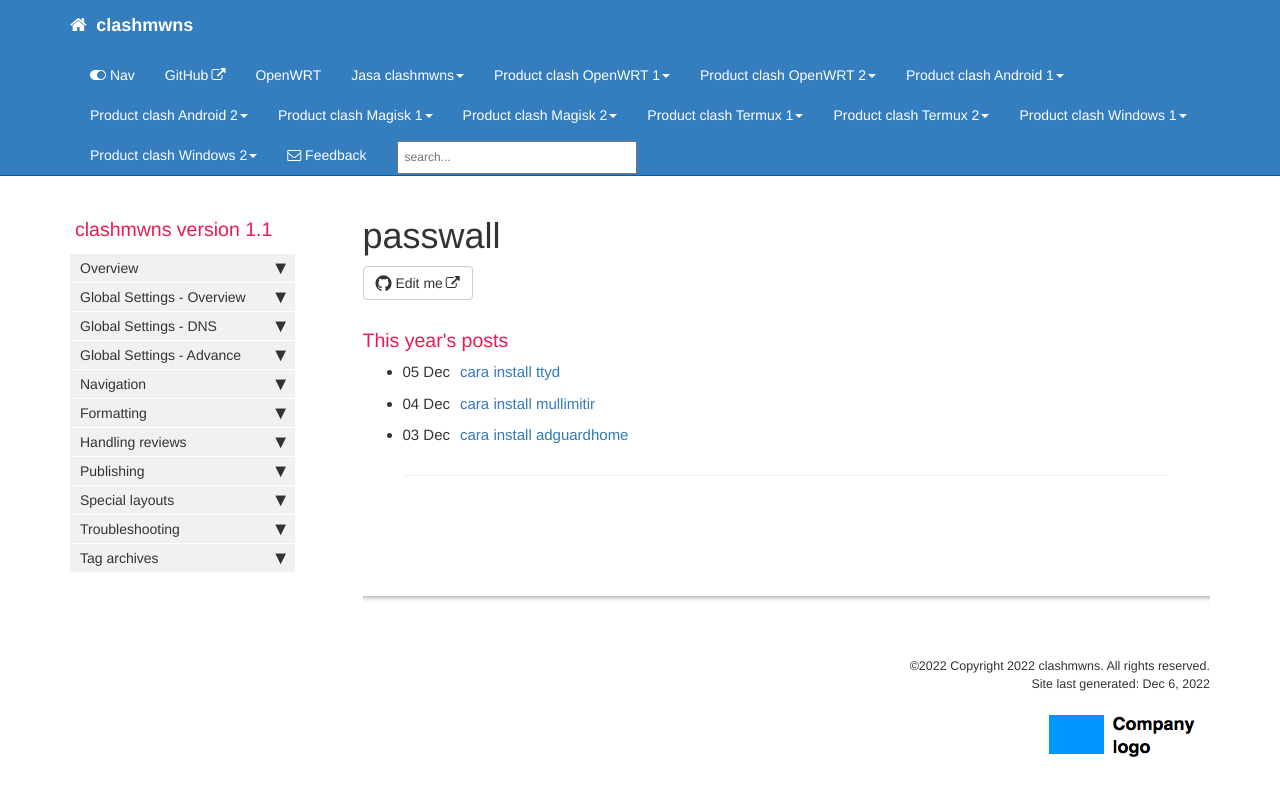
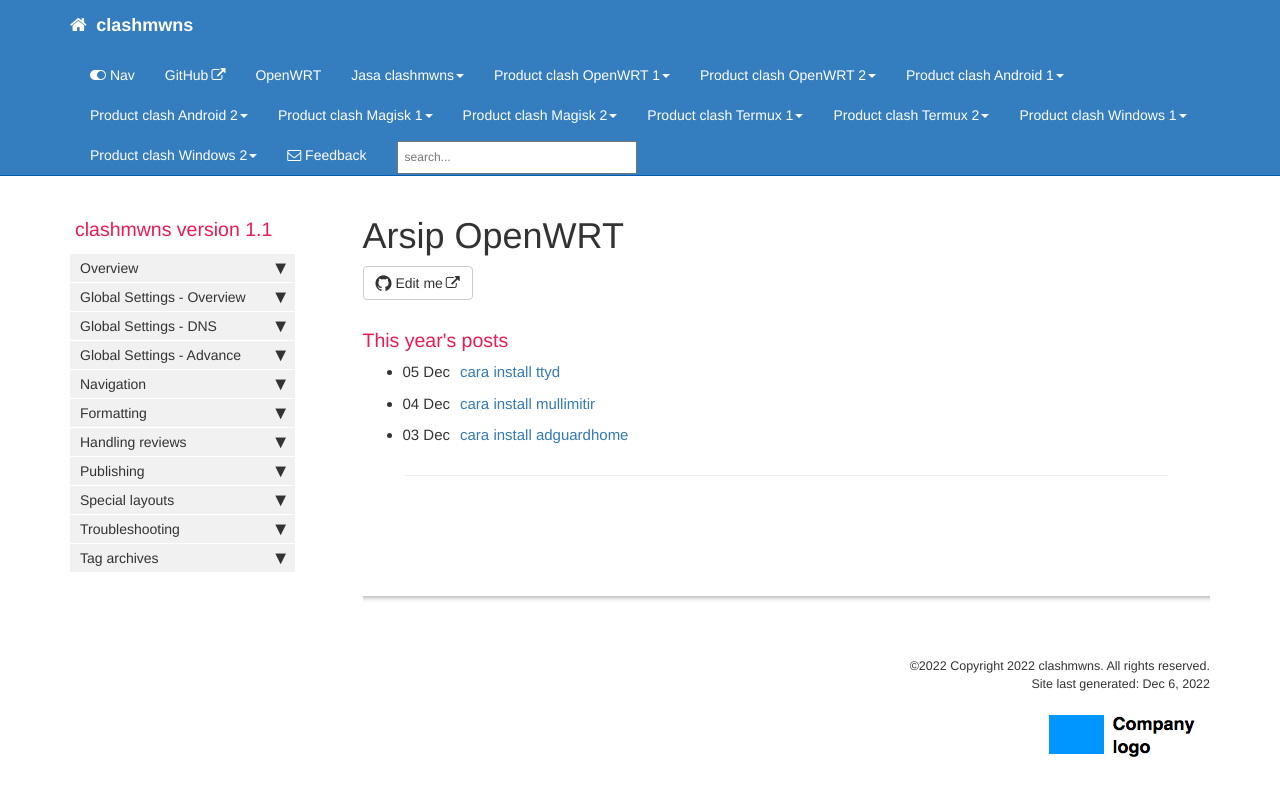
Before and after one commit to mwnsofficial/clashmwns, a Jekyll site: the page built from pages/openwrt/openwrt_archive.html, in a window 1280 px wide. Shown: the top 796 px of the page. Built offline with Jekyll 4.4.1, drawn with Linux system fonts in a browser that asks for light colours; comment, search, counter and statistics services are not loaded.

Commit message:
Update and rename passwall.html to openwrt_archive.html

```diff
--- a/pages/openwrt/passwall.html
+++ b/pages/openwrt/openwrt_archive.html
@@ -1,8 +1,8 @@
 ---
-title: passwall
+title: Arsip OpenWRT
 sidebar: mydoc_sidebar
 keywords: news, blog, updates, release notes, announcements, openwrt
-permalink: passwall.html
+permalink: openwrt_archive.html
 toc: true
 folder: openwrt
 ---
```
